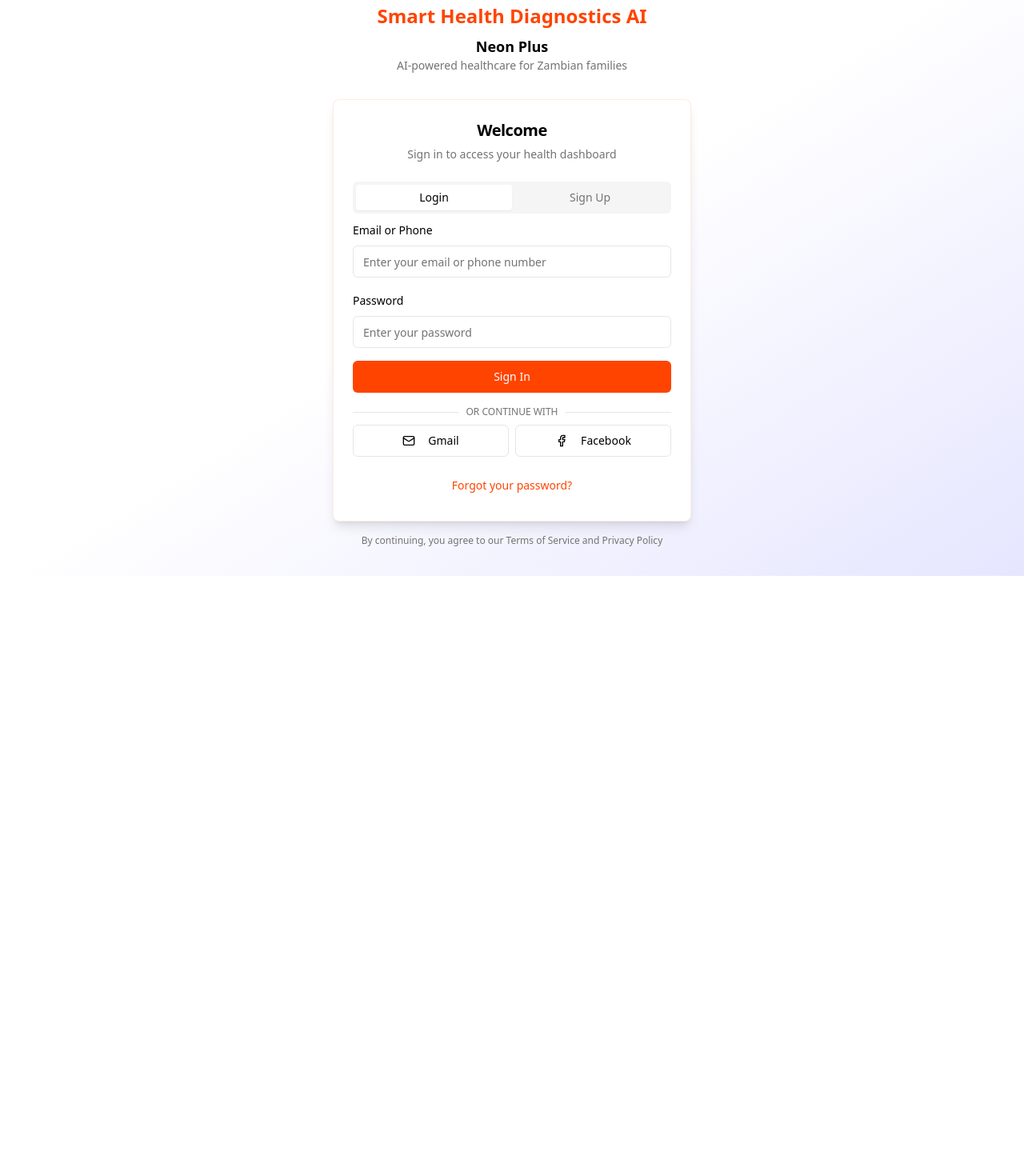
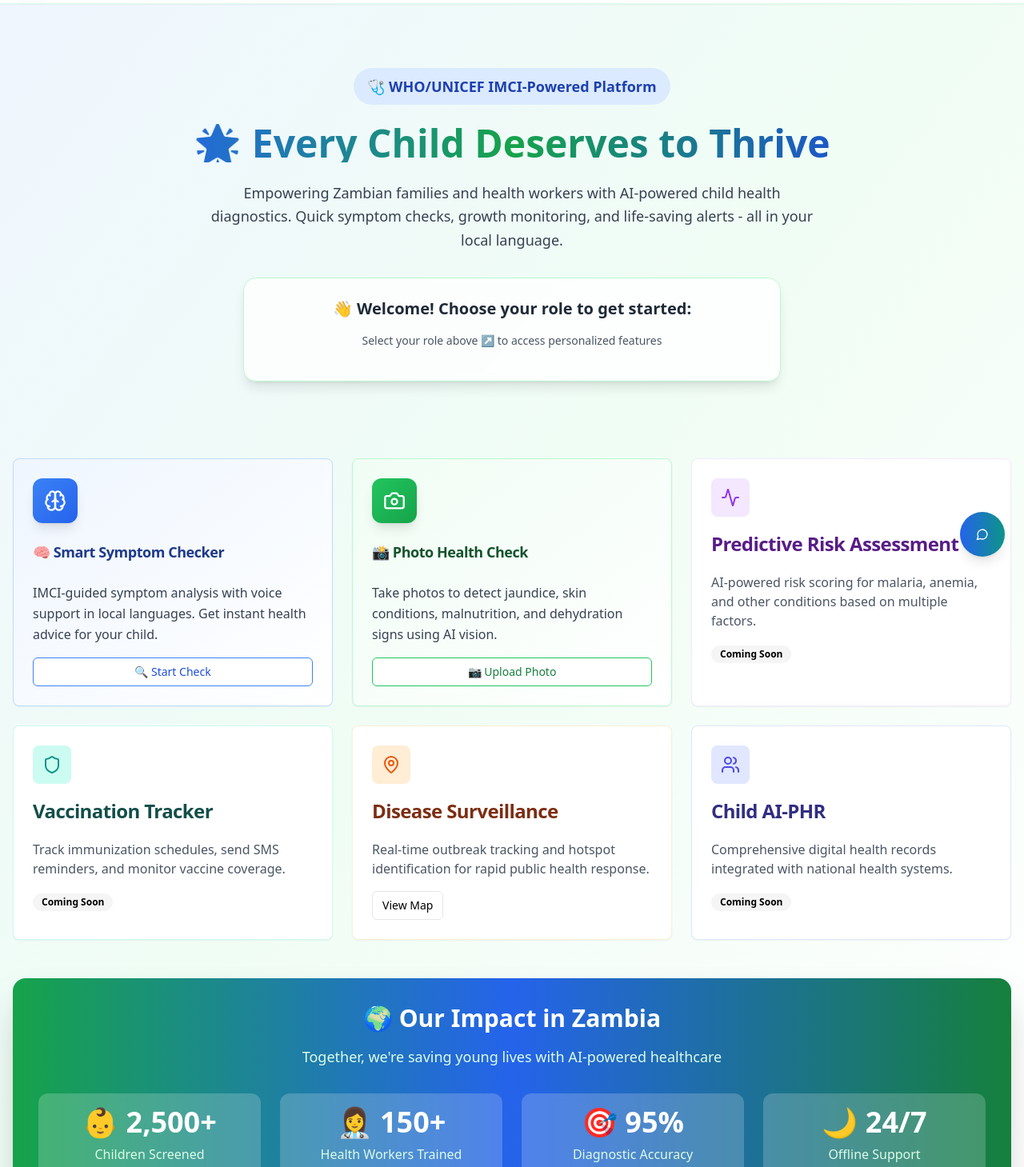
Before and after one commit to 2005Chibwana/shdai-child-health-insights, a React (Vite) app: page / in a window 1280 px wide. Shown: the part 80-1539 px from the top of the page at 80% size. Before the commit the page ends 800 px from the top, so only its background shows below. Built offline with nearby package versions, Linux system fonts and the light colour scheme.

Commit message:
Refactor homepage and remove login

```diff
--- a/src/App.tsx
+++ b/src/App.tsx
@@ -24,8 +24,8 @@ const App = () => (
       <Sonner />
       <BrowserRouter>
         <Routes>
-          <Route path="/" element={<LoginSignupPage />} />
-          <Route path="/dashboard" element={<Index />} />
+          <Route path="/" element={<Index />} />
+          <Route path="/login" element={<LoginSignupPage />} />
           <Route path="/account" element={<AccountPage />} />
           <Route path="/settings" element={<SettingsPage />} />
           <Route path="/patient-details" element={<PatientDetailsPage />} />
--- a/src/pages/Index.tsx
+++ b/src/pages/Index.tsx
@@ -46,24 +46,24 @@ const Index = () => {
   };
 
   return (
-    <div className="min-h-screen bg-gradient-to-br from-orange-50 via-white to-black/5">
+    <div className="min-h-screen bg-gradient-to-br from-blue-50 via-green-50 to-white">
       {/* Header */}
-      <header className="bg-white/90 backdrop-blur-sm border-b border-orange-100 sticky top-0 z-50">
+      <header className="bg-white/95 backdrop-blur-sm border-b border-green-100 sticky top-0 z-50 shadow-sm">
         <div className="container mx-auto px-4 py-4">
           <div className="flex items-center justify-between">
             <div className="flex items-center space-x-3">
-              <div className="w-12 h-12 rounded-lg overflow-hidden flex items-center justify-center">
+              <div className="w-12 h-12 rounded-xl overflow-hidden flex items-center justify-center bg-gradient-to-br from-blue-500 to-green-500 shadow-lg">
                 <img
                   src="/lovable-uploads/0e038066-6702-4388-bdb0-9774a0033d24.png"
                   alt="SHDAI Logo"
-                  className="w-full h-full object-contain"
+                  className="w-8 h-8 object-contain filter brightness-0 invert"
                 />
               </div>
               <div>
-                <h1 className="text-2xl font-bold text-primary">
-                  Smart Health Diagnostics AI
+                <h1 className="text-2xl font-bold bg-gradient-to-r from-blue-600 to-green-600 bg-clip-text text-transparent">
+                  SHDAI Child Health
                 </h1>
-                <p className="text-sm font-medium text-black">Neon Plus</p>
+                <p className="text-sm font-medium text-green-700">❤️ Saving Young Lives</p>
               </div>
             </div>
 
@@ -138,78 +138,116 @@ const HomeContent = ({ onSectionChange, selectedRole }: { onSectionChange: (sect
       {/* Hero Section */}
       <section className="text-center py-12">
         <div className="max-w-4xl mx-auto">
-          <Badge className="mb-4 bg-primary/10 text-primary hover:bg-primary/20">
-            AI-Powered Child Health Platform
+          <Badge className="mb-6 bg-blue-100 text-blue-800 hover:bg-blue-200 text-lg px-4 py-2 rounded-full">
+            🩺 WHO/UNICEF IMCI-Powered Platform
           </Badge>
-          <h1 className="text-5xl md:text-6xl font-bold mb-6 bg-gradient-to-r from-primary via-black to-accent bg-clip-text text-transparent">
-            Reducing Child Mortality with AI
+          <h1 className="text-4xl md:text-5xl font-bold mb-6 bg-gradient-to-r from-blue-600 via-green-600 to-blue-700 bg-clip-text text-transparent leading-tight">
+            🌟 Every Child Deserves to Thrive
           </h1>
-          <p className="text-xl text-gray-600 mb-8 leading-relaxed">
-            SHDAI Neon Plus empowers caregivers and health workers in Zambia with AI-driven diagnostics,
-            predictive risk assessment, and real-time disease surveillance to save children's lives.
+          <p className="text-lg text-gray-700 mb-8 leading-relaxed max-w-3xl mx-auto">
+            Empowering Zambian families and health workers with AI-powered child health diagnostics.
+            Quick symptom checks, growth monitoring, and life-saving alerts - all in your local language.
           </p>
+          {/* Role-Based Quick Actions */}
+          {!selectedRole ? (
+            <div className="bg-white/80 backdrop-blur-sm rounded-2xl p-6 max-w-2xl mx-auto border border-green-200 shadow-lg">
+              <h3 className="text-xl font-semibold text-center mb-4 text-gray-800">👋 Welcome! Choose your role to get started:</h3>
+              <div className="text-center text-sm text-gray-600 mb-4">
+                Select your role above ↗️ to access personalized features
+              </div>
+            </div>
+          ) : (
             <div className="flex flex-col sm:flex-row gap-4 justify-center">
               <Button
                 size="lg"
                 onClick={() => onSectionChange('symptom-checker')}
-              className="bg-primary hover:bg-primary/90 text-white"
+                className="bg-gradient-to-r from-blue-500 to-blue-600 hover:from-blue-600 hover:to-blue-700 text-white shadow-lg min-h-[60px] text-lg rounded-xl"
               >
-              <Brain className="mr-2 h-5 w-5" />
-              Start Symptom Check
+                <Brain className="mr-3 h-6 w-6" />
+                🔍 Check Child's Symptoms
               </Button>
               <Button
                 size="lg"
                 variant="outline"
                 onClick={() => onSectionChange('computer-vision')}
-              className="border-accent text-accent hover:bg-accent hover:text-white"
+                className="border-2 border-green-500 text-green-700 hover:bg-green-500 hover:text-white shadow-lg min-h-[60px] text-lg rounded-xl"
               >
-              <Camera className="mr-2 h-5 w-5" />
-              Upload Image for Analysis
+                <Camera className="mr-3 h-6 w-6" />
+                📸 Photo Health Check
               </Button>
+            </div>
+          )}
+        </div>
+      </section>
+
+      {/* Health Insights Dashboard */}
+      {selectedRole && (
+        <section className="bg-white/90 backdrop-blur-sm rounded-2xl p-6 border border-green-200 shadow-lg">
+          <h2 className="text-2xl font-bold text-center mb-6 text-gray-800">
+            📊 Health Insights Dashboard
+          </h2>
+          <div className="grid md:grid-cols-3 gap-4">
+            <div className="bg-gradient-to-br from-green-100 to-green-200 p-4 rounded-xl text-center">
+              <div className="text-3xl mb-2">🌡️</div>
+              <div className="text-sm text-green-800 font-medium">Temperature Check</div>
+              <div className="text-2xl font-bold text-green-700">Normal</div>
+            </div>
+            <div className="bg-gradient-to-br from-blue-100 to-blue-200 p-4 rounded-xl text-center">
+              <div className="text-3xl mb-2">📏</div>
+              <div className="text-sm text-blue-800 font-medium">Growth Status</div>
+              <div className="text-2xl font-bold text-blue-700">On Track</div>
+            </div>
+            <div className="bg-gradient-to-br from-yellow-100 to-yellow-200 p-4 rounded-xl text-center">
+              <div className="text-3xl mb-2">💉</div>
+              <div className="text-sm text-yellow-800 font-medium">Vaccinations</div>
+              <div className="text-2xl font-bold text-yellow-700">Up to Date</div>
             </div>
           </div>
         </section>
+      )}
 
       {/* Features Grid */}
       <section className="grid md:grid-cols-2 lg:grid-cols-3 gap-6">
-        <Card className="group hover:shadow-lg transition-all duration-300 border-primary/20 hover:border-primary/40">
+        <Card className="group hover:shadow-xl transition-all duration-300 border-blue-200 hover:border-blue-400 bg-gradient-to-br from-blue-50 to-white">
           <CardHeader>
-            <div className="w-12 h-12 bg-primary/10 rounded-lg flex items-center justify-center mb-4 group-hover:bg-primary/20 transition-colors">
-              <Brain className="h-6 w-6 text-primary" />
+            <div className="w-14 h-14 bg-gradient-to-br from-blue-500 to-blue-600 rounded-xl flex items-center justify-center mb-4 group-hover:scale-110 transition-transform shadow-lg">
+              <Brain className="h-7 w-7 text-white" />
             </div>
-            <CardTitle className="text-black">AI Symptom Checker</CardTitle>
+            <CardTitle className="text-blue-900 text-lg">🧠 Smart Symptom Checker</CardTitle>
           </CardHeader>
           <CardContent>
-            <p className="text-gray-600 mb-4">
-              Voice-enabled symptom analysis using IMCI algorithms and machine learning for accurate diagnosis.
+            <p className="text-gray-700 mb-4 leading-relaxed">
+              IMCI-guided symptom analysis with voice support in local languages. Get instant health advice for your child.
             </p>
             <Button
               variant="outline"
               size="sm"
               onClick={() => onSectionChange('symptom-checker')}
+              className="w-full border-blue-500 text-blue-700 hover:bg-blue-500 hover:text-white"
             >
-              Try Now
+              🔍 Start Check
             </Button>
           </CardContent>
         </Card>
 
-        <Card className="group hover:shadow-lg transition-all duration-300 border-green-100 hover:border-green-200">
+        <Card className="group hover:shadow-xl transition-all duration-300 border-green-200 hover:border-green-400 bg-gradient-to-br from-green-50 to-white">
           <CardHeader>
-            <div className="w-12 h-12 bg-green-100 rounded-lg flex items-center justify-center mb-4 group-hover:bg-green-200 transition-colors">
-              <Camera className="h-6 w-6 text-green-600" />
+            <div className="w-14 h-14 bg-gradient-to-br from-green-500 to-green-600 rounded-xl flex items-center justify-center mb-4 group-hover:scale-110 transition-transform shadow-lg">
+              <Camera className="h-7 w-7 text-white" />
             </div>
-            <CardTitle className="text-green-900">Computer Vision Diagnostics</CardTitle>
+            <CardTitle className="text-green-900 text-lg">📸 Photo Health Check</CardTitle>
           </CardHeader>
           <CardContent>
-            <p className="text-gray-600 mb-4">
-              Upload photos to detect skin conditions, jaundice, dehydration, and malnutrition signs.
+            <p className="text-gray-700 mb-4 leading-relaxed">
+              Take photos to detect jaundice, skin conditions, malnutrition, and dehydration signs using AI vision.
             </p>
             <Button
               variant="outline"
               size="sm"
               onClick={() => onSectionChange('computer-vision')}
+              className="w-full border-green-500 text-green-700 hover:bg-green-500 hover:text-white"
             >
-              Upload Image
+              📷 Upload Photo
             </Button>
           </CardContent>
         </Card>
@@ -288,28 +326,28 @@ const HomeContent = ({ onSectionChange, selectedRole }: { onSectionChange: (sect
       </section>
 
       {/* Impact Statistics */}
-      <section className="bg-gradient-to-r from-primary to-black rounded-2xl p-8 text-white">
+      <section className="bg-gradient-to-r from-green-600 via-blue-600 to-green-700 rounded-2xl p-8 text-white shadow-2xl">
         <div className="text-center mb-8">
-          <h2 className="text-3xl font-bold mb-4">Our Impact in Zambia</h2>
-          <p className="text-orange-100">Reducing child mortality through AI-powered healthcare</p>
+          <h2 className="text-3xl font-bold mb-4">🌍 Our Impact in Zambia</h2>
+          <p className="text-green-100 text-lg">Together, we're saving young lives with AI-powered healthcare</p>
         </div>
 
           <div className="grid md:grid-cols-4 gap-6">
-          <div className="text-center">
-            <div className="text-3xl font-bold mb-2">2,500+</div>
-            <div className="text-orange-100">Children Screened</div>
+          <div className="text-center bg-white/20 rounded-xl p-4 backdrop-blur-sm">
+            <div className="text-4xl font-bold mb-2">👶 2,500+</div>
+            <div className="text-green-100 font-medium">Children Screened</div>
           </div>
-          <div className="text-center">
-            <div className="text-3xl font-bold mb-2">150+</div>
-            <div className="text-orange-100">Health Workers Trained</div>
+          <div className="text-center bg-white/20 rounded-xl p-4 backdrop-blur-sm">
+            <div className="text-4xl font-bold mb-2">👩‍⚕️ 150+</div>
+            <div className="text-green-100 font-medium">Health Workers Trained</div>
           </div>
-          <div className="text-center">
-            <div className="text-3xl font-bold mb-2">95%</div>
-            <div className="text-orange-100">Diagnostic Accuracy</div>
+          <div className="text-center bg-white/20 rounded-xl p-4 backdrop-blur-sm">
+            <div className="text-4xl font-bold mb-2">🎯 95%</div>
+            <div className="text-green-100 font-medium">Diagnostic Accuracy</div>
           </div>
-          <div className="text-center">
-            <div className="text-3xl font-bold mb-2">24/7</div>
-            <div className="text-orange-100">Offline Support</div>
+          <div className="text-center bg-white/20 rounded-xl p-4 backdrop-blur-sm">
+            <div className="text-4xl font-bold mb-2">🌙 24/7</div>
+            <div className="text-green-100 font-medium">Offline Support</div>
           </div>
         </div>
       </section>
```
Lines whose indentation alone changed are shown as unchanged.
